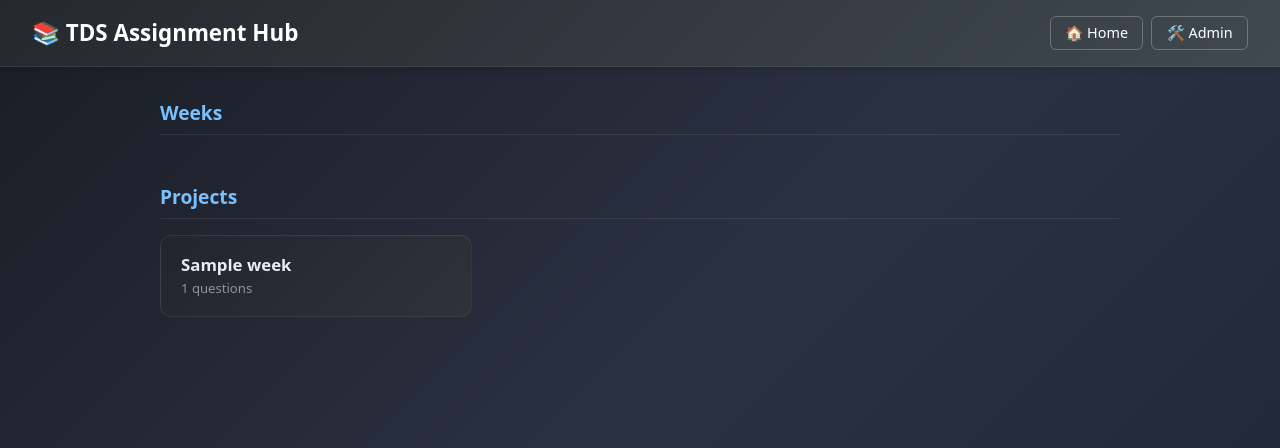
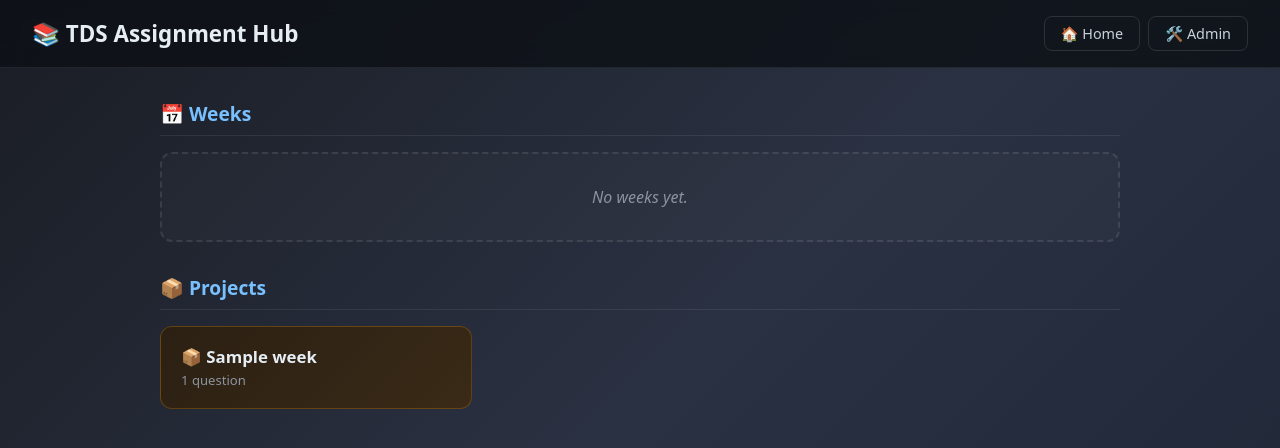
Before and after one commit to stork080/tds-homework, a Flask app: page / in a window 1280 px wide. Shown: the top 448 px of the page. Run offline with Flask 3, Linux system fonts and the light colour scheme; tables that the repository leaves empty hold one stand-in row (values such as "Sample post"); parts of the project's set-up code (start-up, migrations or seed data) failed here and were passed over; some libraries are stand-ins or nearby versions.

Commit message:
Update index.html

```diff
--- a/templates/index.html
+++ b/templates/index.html
@@ -5,31 +5,6 @@
   <meta name="viewport" content="width=device-width, initial-scale=1">
   <title>TDS Assignment Hub</title>
   <link rel="stylesheet" href="/static/style.css">
-  <style>
-    header {
-      background: linear-gradient(135deg, #24292e 0%, #404850 100%);
-      color: white;
-      padding: 1rem 2rem;
-      display: flex;
-      justify-content: space-between;
-      align-items: center;
-      box-shadow: 0 2px 8px rgba(0,0,0,.15);
-    }
-    header h1 { margin: 0; font-size: 1.4rem; display: flex; align-items: center; gap: .5rem; }
-    header nav { display: flex; gap: .5rem; }
-    header nav a {
-      color: white; text-decoration: none;
-      padding: .4rem .9rem; border-radius: 6px;
-      border: 1px solid rgba(255,255,255,.25);
-      font-size: .9rem;
-      transition: background .15s, border-color .15s;
-    }
-    header nav a:hover { background: rgba(255,255,255,.12); border-color: rgba(255,255,255,.5); }
-    @media (max-width: 640px) {
-      header { padding: 1rem; flex-direction: column; gap: .75rem; }
-      header h1 { font-size: 1.1rem; }
-    }
-  </style>
 </head>
 <body>
   <header>
@@ -40,25 +15,30 @@
     </nav>
   </header>
   <main>
-    <h2>Weeks</h2>
+    <h2>📅 Weeks</h2>
     <ul id="week-list" class="card-list"></ul>
-    <h2>Projects</h2>
+    <h2>📦 Projects</h2>
     <ul id="project-list" class="card-list"></ul>
   </main>
   <script>
     fetch('/api/weeks').then(r => r.json()).then(weeks => {
       const wk = document.getElementById('week-list');
       const pr = document.getElementById('project-list');
-      if (!weeks.length) {
-        wk.innerHTML = '<li class="empty">No weeks yet.</li>';
-        pr.innerHTML = '<li class="empty">No projects yet.</li>';
-        return;
-      }
-      weeks.forEach(w => {
+      const weeksArr = weeks.filter(w => !w.is_project);
+      const projsArr = weeks.filter(w => w.is_project);
+      if (!weeksArr.length) wk.innerHTML = '<li class="empty">No weeks yet.</li>';
+      if (!projsArr.length) pr.innerHTML = '<li class="empty">No projects yet.</li>';
+      weeksArr.forEach(w => {
         const li = document.createElement('li');
         li.className = 'card';
-        li.innerHTML = `<a href="/week/${w.id}"><strong>${w.name}</strong><br><small>${w.question_count} questions</small></a>`;
-        (w.is_project ? pr : wk).appendChild(li);
+        li.innerHTML = `<a href="/week/${w.id}"><strong>📅 ${w.name}</strong><br><small>${w.question_count} question${w.question_count===1?'':'s'}</small></a>`;
+        wk.appendChild(li);
+      });
+      projsArr.forEach(w => {
+        const li = document.createElement('li');
+        li.className = 'card project';
+        li.innerHTML = `<a href="/week/${w.id}"><strong>📦 ${w.name}</strong><br><small>${w.question_count} question${w.question_count===1?'':'s'}</small></a>`;
+        pr.appendChild(li);
       });
     });
   </script>
```
